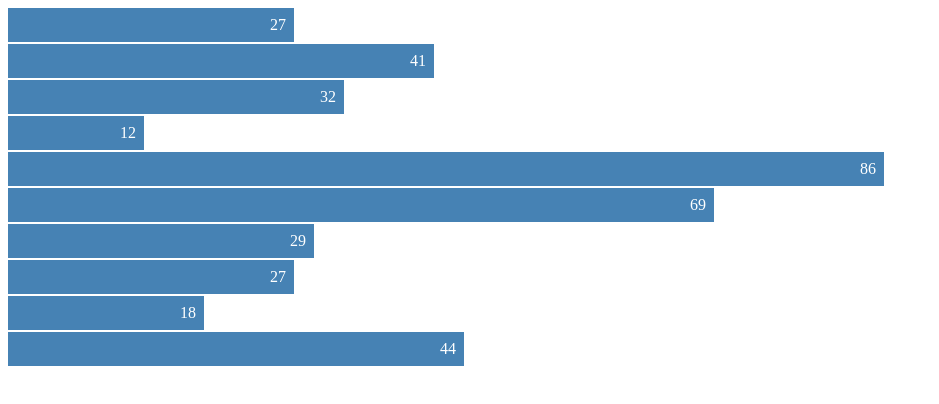
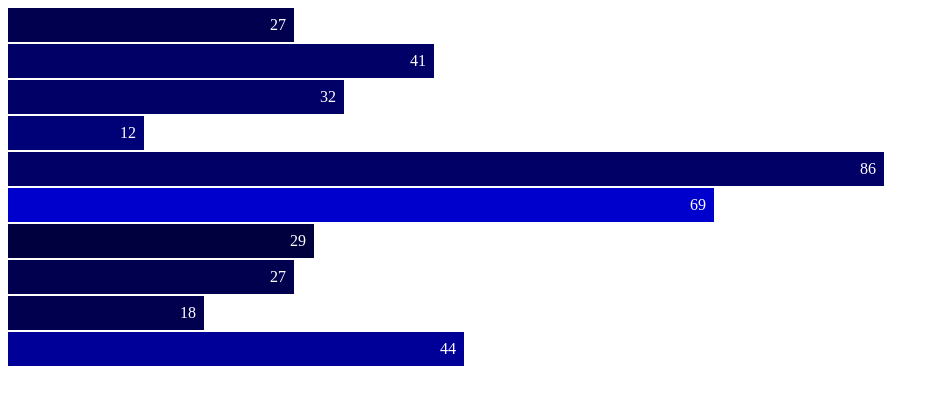
Before and after one commit to gauravkhuperkar/BarChart, a plain HTML site: page public/index.html in a window 1280 px wide. Shown: the whole page, without its empty margins (0-939 px from the left). Drawn offline with Linux system fonts and the light colour scheme.

Commit message:
Giving random shade of blue color to random bars.

```diff
--- a/public/css/style.css
+++ b/public/css/style.css
@@ -1,5 +1,4 @@
 .chart div{
-  	background-color: steelblue;
   	text-align: right;
   	margin-bottom: 2px;
   	padding: 8px;
--- a/public/javascript/one.js
+++ b/public/javascript/one.js
@@ -1,4 +1,5 @@
 var data = [20,52,83,23,10,78,14,97,33,40];
+var colors = ["#00004f","#0000ee","#00003f","#000077","#0000dd","#000066","#0000cc","#000088","#000099","#0000aa"]
 
 var loadChart = function() {
 	var chart = d3.select(".chart")
@@ -8,6 +9,7 @@ var loadChart = function() {
 	chart.enter().append("div")
 		.style("width", function(d) {return d*10})
 		.text(function(d) {return d})
+		.style("background-color", function(d){return colors[d%9]})
 
 	chart.exit().remove();
 }
```
